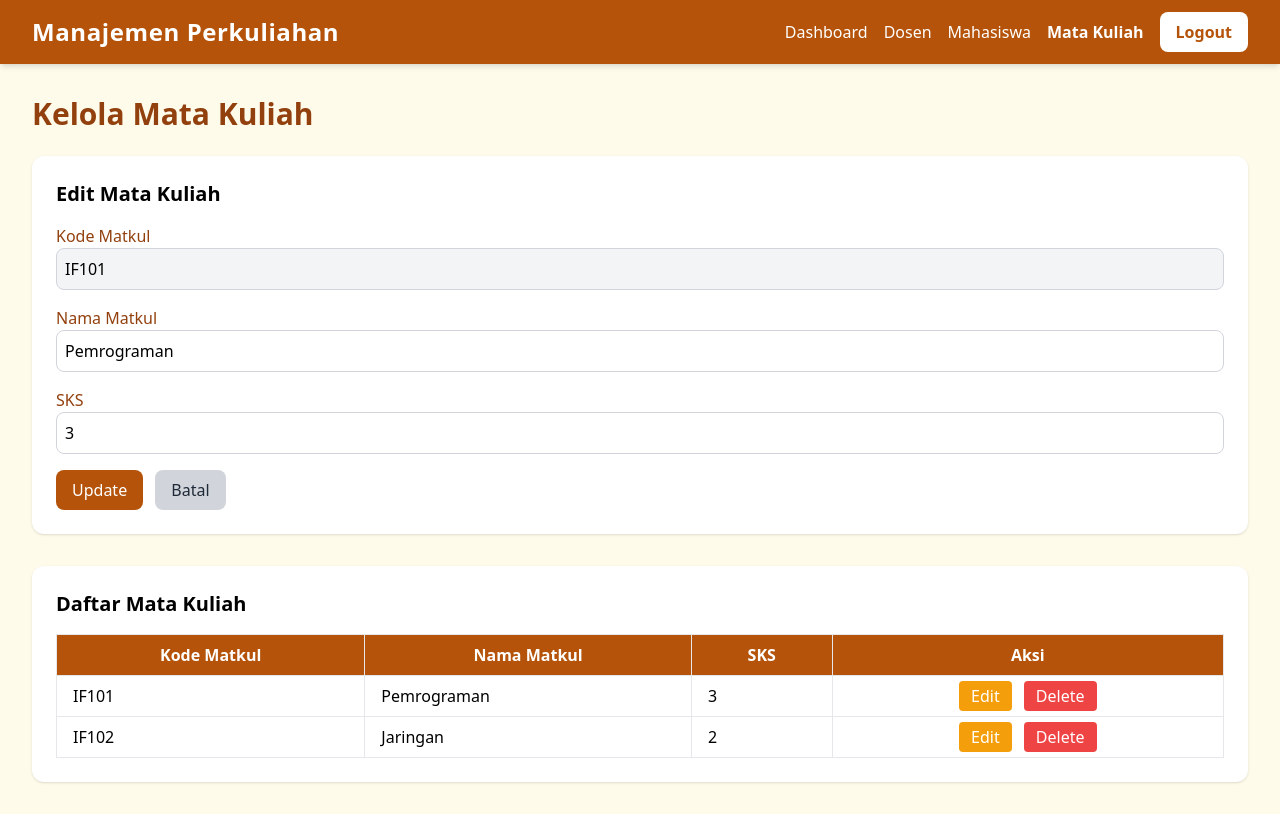
After one commit to kamilarr/Sister_Web, a PHP site: page /webB/matkul.php?edit=IF101 in a window 1280 px wide. The commit adds this page. Run offline with PHP 8.4, Linux system fonts and the light colour scheme; a user stored in the database is signed in; data comes from the database, SQL or seed files in the repository.

Commit message:
webB part akhir

```diff
--- a/public/output.css
+++ b/public/output.css
@@ -615,6 +615,10 @@ video {
   margin-bottom: 2rem;
 }
 
+.ml-2 {
+  margin-left: 0.5rem;
+}
+
 .block {
   display: block;
 }
@@ -685,6 +689,10 @@ video {
 
 .border-collapse {
   border-collapse: collapse;
+}
+
+.cursor-not-allowed {
+  cursor: not-allowed;
 }
 
 .grid-cols-1 {
@@ -881,6 +889,16 @@ video {
   background-color: rgb(239 68 68 / var(--tw-bg-opacity));
 }
 
+.bg-gray-100 {
+  --tw-bg-opacity: 1;
+  background-color: rgb(243 244 246 / var(--tw-bg-opacity));
+}
+
+.bg-gray-300 {
+  --tw-bg-opacity: 1;
+  background-color: rgb(209 213 219 / var(--tw-bg-opacity));
+}
+
 .bg-gradient-to-br {
   background-image: linear-gradient(to bottom right, var(--tw-gradient-stops));
 }
@@ -910,6 +928,10 @@ video {
 
 .p-6 {
   padding: 1.5rem;
+}
+
+.p-2 {
+  padding: 0.5rem;
 }
 
 .px-4 {
@@ -1060,6 +1082,21 @@ video {
   color: rgb(90 56 37 / var(--tw-text-opacity));
 }
 
+.text-red-600 {
+  --tw-text-opacity: 1;
+  color: rgb(220 38 38 / var(--tw-text-opacity));
+}
+
+.text-blue-600 {
+  --tw-text-opacity: 1;
+  color: rgb(37 99 235 / var(--tw-text-opacity));
+}
+
+.text-gray-800 {
+  --tw-text-opacity: 1;
+  color: rgb(31 41 55 / var(--tw-text-opacity));
+}
+
 .underline {
   text-decoration-line: underline;
 }
@@ -1165,6 +1202,11 @@ video {
   background-color: rgb(220 38 38 / var(--tw-bg-opacity));
 }
 
+.hover\:bg-gray-400:hover {
+  --tw-bg-opacity: 1;
+  background-color: rgb(156 163 175 / var(--tw-bg-opacity));
+}
+
 .hover\:text-amber-200:hover {
   --tw-text-opacity: 1;
   color: rgb(253 230 138 / var(--tw-text-opacity));
@@ -1178,6 +1220,16 @@ video {
 .hover\:text-amber-100:hover {
   --tw-text-opacity: 1;
   color: rgb(254 243 199 / var(--tw-text-opacity));
+}
+
+.hover\:text-red-800:hover {
+  --tw-text-opacity: 1;
+  color: rgb(153 27 27 / var(--tw-text-opacity));
+}
+
+.hover\:text-blue-800:hover {
+  --tw-text-opacity: 1;
+  color: rgb(30 64 175 / var(--tw-text-opacity));
 }
 
 .hover\:underline:hover {
@@ -1206,6 +1258,12 @@ video {
   box-shadow: var(--tw-ring-offset-shadow), var(--tw-ring-shadow), var(--tw-shadow, 0 0 #0000);
 }
 
+.focus\:ring:focus {
+  --tw-ring-offset-shadow: var(--tw-ring-inset) 0 0 0 var(--tw-ring-offset-width) var(--tw-ring-offset-color);
+  --tw-ring-shadow: var(--tw-ring-inset) 0 0 0 calc(3px + var(--tw-ring-offset-width)) var(--tw-ring-color);
+  box-shadow: var(--tw-ring-offset-shadow), var(--tw-ring-shadow), var(--tw-shadow, 0 0 #0000);
+}
+
 .focus\:ring-amber-500:focus {
   --tw-ring-opacity: 1;
   --tw-ring-color: rgb(245 158 11 / var(--tw-ring-opacity));
@@ -1214,6 +1272,11 @@ video {
 .focus\:ring-\[\#5a3825\]:focus {
   --tw-ring-opacity: 1;
   --tw-ring-color: rgb(90 56 37 / var(--tw-ring-opacity));
+}
+
+.focus\:ring-amber-400:focus {
+  --tw-ring-opacity: 1;
+  --tw-ring-color: rgb(251 191 36 / var(--tw-ring-opacity));
 }
 
 @media (min-width: 640px) {
--- /dev/null
+++ b/webB/matkul.php
@@ -0,0 +1,145 @@
+<?php
+require_once "check_auth.php";
+include "config.php";
+
+// ===== CREATE =====
+if (isset($_POST['tambah'])) {
+    $kode = $_POST['kode_matkul'];
+    $nama = $_POST['nama_matkul'];
+    $sks  = $_POST['sks'];
+
+    $sql = "INSERT INTO matkul (kode_matkul, nama_matkul, sks)
+            VALUES ('$kode', '$nama', '$sks')";
+    mysqli_query($conn, $sql);
+    header("Location: matkul.php");
+    exit;
+}
+
+// ===== UPDATE =====
+if (isset($_POST['update'])) {
+    $kode = $_POST['kode_matkul'];
+    $nama = $_POST['nama_matkul'];
+    $sks  = $_POST['sks'];
+
+    $sql = "UPDATE matkul
+            SET nama_matkul='$nama', sks='$sks'
+            WHERE kode_matkul='$kode'";
+    mysqli_query($conn, $sql);
+    header("Location: matkul.php");
+    exit;
+}
+
+// ===== DELETE =====
+if (isset($_GET['hapus'])) {
+    $kode = $_GET['hapus'];
+    mysqli_query($conn, "DELETE FROM matkul WHERE kode_matkul='$kode'");
+    header("Location: matkul.php");
+    exit;
+}
+
+// ===== READ (semua data) =====
+$result = mysqli_query($conn, "SELECT * FROM matkul ORDER BY kode_matkul ASC");
+
+// ===== Jika sedang edit, ambil data yang dipilih =====
+$editData = null;
+if (isset($_GET['edit'])) {
+    $kodeEdit = $_GET['edit'];
+    $editData = mysqli_fetch_assoc(
+        mysqli_query($conn, "SELECT * FROM matkul WHERE kode_matkul='$kodeEdit'")
+    );
+}
+?>
+<!DOCTYPE html>
+<html lang="en">
+<head>
+  <meta charset="UTF-8">
+  <meta name="viewport" content="width=device-width, initial-scale=1.0">
+  <title>Mata Kuliah - WebB</title>
+  <link rel="stylesheet" href="/public/output.css">
+</head>
+<body class="bg-amber-50">
+
+<?php include "navbar.php"; ?>
+
+<main class="max-w-7xl mx-auto p-8">
+  <h1 class="text-3xl font-bold text-amber-800 mb-6">Kelola Mata Kuliah</h1>
+
+  <!-- Form Tambah / Edit -->
+  <div class="bg-white p-6 rounded-xl shadow mb-8">
+    <h2 class="text-xl font-semibold mb-4">
+      <?php echo $editData ? "Edit Mata Kuliah" : "Tambah Mata Kuliah"; ?>
+    </h2>
+
+    <form method="post" class="space-y-4">
+      <div>
+        <label class="block text-amber-800 font-medium">Kode Matkul</label>
+        <input type="text" name="kode_matkul" required
+               value="<?= $editData['kode_matkul'] ?? '' ?>"
+               <?= $editData ? 'readonly class="bg-gray-100 cursor-not-allowed w-full p-2 border border-gray-300 rounded-lg"' :
+                                'class="w-full p-2 border border-gray-300 rounded-lg focus:outline-none focus:ring focus:ring-amber-400"' ?>>
+      </div>
+      <div>
+        <label class="block text-amber-800 font-medium">Nama Matkul</label>
+        <input type="text" name="nama_matkul" required
+               value="<?= $editData['nama_matkul'] ?? '' ?>"
+               class="w-full p-2 border border-gray-300 rounded-lg focus:outline-none focus:ring focus:ring-amber-400">
+      </div>
+      <div>
+        <label class="block text-amber-800 font-medium">SKS</label>
+        <input type="number" name="sks" required
+               value="<?= $editData['sks'] ?? '' ?>"
+               class="w-full p-2 border border-gray-300 rounded-lg focus:outline-none focus:ring focus:ring-amber-400">
+      </div>
+
+      <?php if ($editData): ?>
+        <button type="submit" name="update"
+                class="bg-amber-700 text-white px-4 py-2 rounded-lg hover:bg-amber-800 transition-colors">
+          Update
+        </button>
+        <a href="matkul.php"
+           class="inline-block ml-2 px-4 py-2 rounded-lg bg-gray-300 hover:bg-gray-400 text-gray-800 transition-colors">
+          Batal
+        </a>
+      <?php else: ?>
+        <button type="submit" name="tambah"
+                class="bg-amber-700 text-white px-4 py-2 rounded-lg hover:bg-amber-800 transition-colors">
+          Tambah
+        </button>
+      <?php endif; ?>
+    </form>
+  </div>
+
+  <!-- Tabel Data -->
+  <div class="bg-white p-6 rounded-xl shadow">
+    <h2 class="text-xl font-semibold mb-4">Daftar Mata Kuliah</h2>
+    <table class="w-full border border-gray-300">
+      <thead class="bg-amber-700 text-white">
+        <tr>
+          <th class="py-2 px-4 border">Kode Matkul</th>
+          <th class="py-2 px-4 border">Nama Matkul</th>
+          <th class="py-2 px-4 border">SKS</th>
+          <th class="py-2 px-4 border">Aksi</th>
+        </tr>
+      </thead>
+      <tbody>
+        <?php while($row = mysqli_fetch_assoc($result)): ?>
+        <tr class="hover:bg-amber-100">
+          <td class="py-2 px-4 border"><?= $row['kode_matkul'] ?></td>
+          <td class="py-2 px-4 border"><?= $row['nama_matkul'] ?></td>
+          <td class="py-2 px-4 border"><?= $row['sks'] ?></td>
+          <td class="py-2 px-4 border text-center space-x-2">
+            <a href="matkul.php?edit=<?= urlencode($row['kode_matkul']) ?>"
+               class="bg-amber-500 text-white px-3 py-1 rounded hover:bg-amber-600 transition">Edit</a>
+            <a href="matkul.php?delete=<?= urlencode($row['kode_matkul']) ?>"
+               onclick="return confirm('Yakin ingin menghapus?')"
+               class="bg-red-500 text-white px-3 py-1 rounded hover:bg-red-600 transition">Delete</a>
+          </td>
+        </tr>
+        <?php endwhile; ?>
+      </tbody>
+    </table>
+  </div>
+</main>
+
+</body>
+</html>
```
